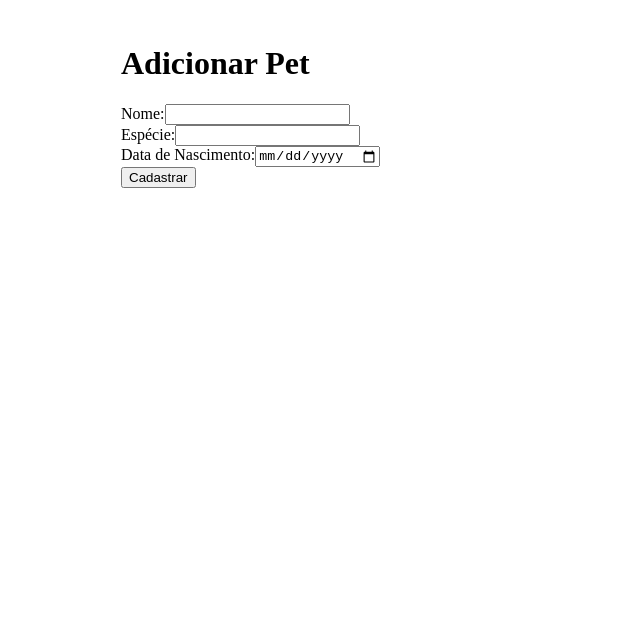
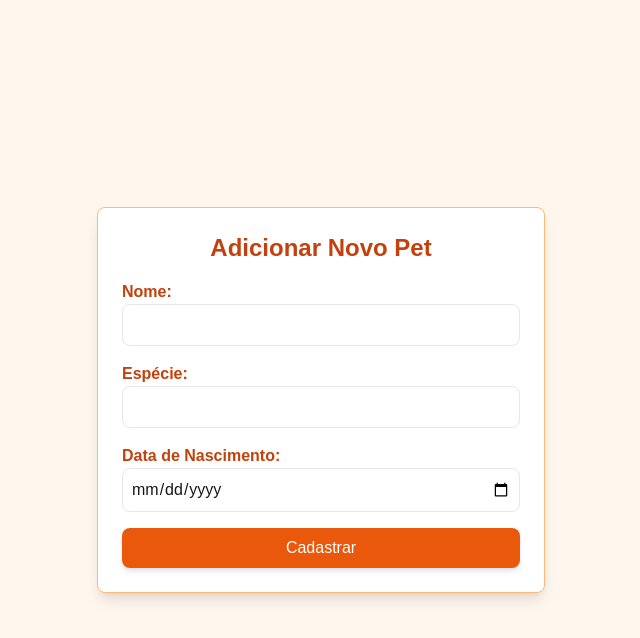
Before and after one commit to mthalima/pet-care, a Next.js app: page /add-pet in a window 1280 px wide. Shown: the top 638 px of the page, without its empty margins (319-959 px from the left). Built offline with nearby package versions, Linux system fonts and the light colour scheme; sample sign-in values are in the browser's storage.

Commit message:
corrigido rotas protegidas pelo jwt

```diff
--- a/pages/add-pet.tsx
+++ b/pages/add-pet.tsx
@@ -1,75 +1,106 @@
-import { useState } from "react";
+import { useState, useEffect } from "react";
 import { useRouter } from "next/router";
+import "../app/globals.css";
+import { withAuth } from "../utils/authUtils";
 
 const AddPetPage = () => {
   const [name, setName] = useState("");
   const [species, setSpecies] = useState("");
   const [birthDate, setBirthDate] = useState("");
   const [error, setError] = useState("");
+  const [token, setToken] = useState<string | null>(null);
   const router = useRouter();
+
+  useEffect(() => {
+    const authToken = withAuth(router);
+    console.log("Token obtido no frontend:", authToken); // 🔍 Log do token no console
+    setToken(authToken);
+  }, [router]);
 
   const handleSubmit = async (e: React.FormEvent) => {
     e.preventDefault();
     setError("");
+
+    if (!token) {
+      setError("Você precisa estar autenticado para adicionar um pet.");
+      return;
+    }
 
     try {
       const response = await fetch("/api/pets", {
         method: "POST",
         headers: {
           "Content-Type": "application/json",
+          Authorization: `Bearer ${token}`, //Token agora é obtido corretamente
         },
-        body: JSON.stringify({
-          name,
-          species,
-          birthDate,
-        }),
+        body: JSON.stringify({ name, species, birthDate }),
       });
 
       if (response.ok) {
-        router.push("/home"); // Redireciona para a Home após sucesso
+        router.push("/home"); //Redireciona após sucesso
       } else {
         const { message } = await response.json();
         setError(message || "Erro ao cadastrar pet.");
       }
     } catch (err) {
-      console.error(err);
+      console.error("Erro ao conectar com o servidor:", err);
       setError("Erro ao conectar com o servidor.");
     }
   };
 
   return (
-    <div style={{ maxWidth: "400px", margin: "0 auto", padding: "1rem" }}>
-      <h1>Adicionar Pet</h1>
-      {error && <p style={{ color: "red" }}>{error}</p>}
-      <form onSubmit={handleSubmit}>
+    <div className="min-h-screen flex items-center justify-center bg-orange-50">
+      <div className="bg-white shadow-lg rounded-lg p-6 w-full max-w-md border border-orange-300">
+        <h1 className="text-2xl font-bold text-orange-700 text-center mb-4">
+          Adicionar Novo Pet
+        </h1>
+        {error && (
+          <p className="text-red-600 text-center bg-red-100 p-2 rounded mb-4">
+            {error}
+          </p>
+        )}
+        <form onSubmit={handleSubmit} className="space-y-4">
           <div>
-          <label>Nome:</label>
+            <label className="block text-orange-700 font-semibold">Nome:</label>
             <input
               type="text"
               value={name}
               onChange={(e) => setName(e.target.value)}
               required
+              className="w-full p-2 border rounded-lg focus:outline-none focus:ring-2 focus:ring-orange-500"
             />
           </div>
           <div>
-          <label>Espécie:</label>
+            <label className="block text-orange-700 font-semibold">
+              Espécie:
+            </label>
             <input
               type="text"
               value={species}
               onChange={(e) => setSpecies(e.target.value)}
               required
+              className="w-full p-2 border rounded-lg focus:outline-none focus:ring-2 focus:ring-orange-500"
             />
           </div>
           <div>
-          <label>Data de Nascimento:</label>
+            <label className="block text-orange-700 font-semibold">
+              Data de Nascimento:
+            </label>
             <input
               type="date"
               value={birthDate}
               onChange={(e) => setBirthDate(e.target.value)}
+              className="w-full p-2 border rounded-lg focus:outline-none focus:ring-2 focus:ring-orange-500"
             />
           </div>
-        <button type="submit">Cadastrar</button>
+          <button
+            type="submit"
+            className="w-full bg-orange-600 text-white py-2 rounded-lg shadow-md hover:bg-orange-700 transition"
+          >
+            Cadastrar
+          </button>
         </form>
+      </div>
     </div>
   );
 };
--- a/pages/api/pets.ts
+++ b/pages/api/pets.ts
@@ -1,25 +1,18 @@
 import { NextApiRequest, NextApiResponse } from "next";
 import { PrismaClient } from "@prisma/client";
-import jwt from "jsonwebtoken";
+import { verifyToken } from "../../utils/auth";
 
 const prisma = new PrismaClient();
-const SECRET_KEY = process.env.SECRET_KEY || "sua_chave_secreta";
 
 export default async function handler(
   req: NextApiRequest,
   res: NextApiResponse
 ) {
   if (req.method === "POST") {
-    const token = req.cookies.token; // Supondo que o token JWT esteja armazenado nos cookies
-
-    if (!token) {
-      return res.status(401).json({ message: "Usuário não autenticado." });
-    }
-
     try {
-      // Verifique e decodifique o token JWT
-      const decoded: any = jwt.verify(token, SECRET_KEY);
-      const { id: ownerId } = decoded;
+      const authHeader = req.headers.authorization;
+      console.log("Token recebido no backend:", authHeader);
+      const ownerId = verifyToken(req); // Verifica a autenticação
 
       const { name, species, birthDate } = req.body;
 
@@ -39,9 +32,9 @@ export default async function handler(
       });
 
       return res.status(201).json(pet);
-    } catch (error) {
-      console.error(error);
-      return res.status(500).json({ message: "Erro ao cadastrar pet." });
+    } catch (error: any) {
+      console.error("Erro na autenticação:", error.message);
+      return res.status(401).json({ message: error.message });
     } finally {
       await prisma.$disconnect();
     }
--- a/pages/profile/[id].tsx
+++ b/pages/profile/[id].tsx
@@ -25,16 +25,12 @@ const ProfilePage = () => {
   const [error, setError] = useState<string | null>(null);
 
   useEffect(() => {
-    if (!id) {
-      // Aguarda até que o `id` esteja disponível
-      return;
-    }
+    if (!id) return;
 
     const fetchUserData = async () => {
-      const token = withAuth(router); // Verifica autenticação
+      const token = withAuth(router);
 
       if (!token) {
-        console.error("Token de autenticação não encontrado");
         setError("Você precisa estar autenticado para acessar esta página.");
         setLoading(false);
         return;
@@ -42,9 +38,7 @@ const ProfilePage = () => {
 
       try {
         const response = await fetch(`/api/profile/${id}`, {
-          headers: {
-            Authorization: `Bearer ${token}`,
-          },
+          headers: { Authorization: `Bearer ${token}` },
         });
 
         if (!response.ok) {
@@ -53,10 +47,8 @@ const ProfilePage = () => {
         }
 
         const data = await response.json();
-        console.log("Dados do usuário carregados:", data);
-        setUser(data); // Atualiza o estado com os dados do usuário
+        setUser(data);
       } catch (err: any) {
-        console.error("Erro ao buscar dados do usuário:", err);
         setError(err.message || "Erro ao carregar os dados do perfil.");
       } finally {
         setLoading(false);
@@ -99,6 +91,14 @@ const ProfilePage = () => {
         <h2 className="text-2xl font-semibold text-orange-600 mb-4">
           Meus Pets
         </h2>
+
+        <button
+          onClick={() => router.push("/add-pet")}
+          className="mb-6 px-4 py-2 bg-orange-600 text-white rounded-lg shadow-md hover:bg-orange-700 transition"
+        >
+          Adicionar Novo Pet
+        </button>
+
         <div className="grid grid-cols-1 md:grid-cols-2 lg:grid-cols-3 gap-6">
           {user.pets.map((pet) => (
             <div
--- /dev/null
+++ b/utils/auth.ts
@@ -0,0 +1,21 @@
+import { NextApiRequest } from "next";
+import jwt from "jsonwebtoken";
+
+const SECRET_KEY = process.env.SECRET_KEY || "sua_chave_secreta";
+
+export const verifyToken = (req: NextApiRequest) => {
+  const authHeader = req.headers.authorization;
+
+  if (!authHeader || !authHeader.startsWith("Bearer ")) {
+    throw new Error("Usuário não autenticado.");
+  }
+
+  const token = authHeader.split(" ")[1];
+  const decoded: any = jwt.verify(token, SECRET_KEY);
+
+  if (!decoded.id) {
+    throw new Error("Token inválido.");
+  }
+
+  return decoded.id; // Retorna o ID do usuário autenticado
+};
```
Also changed, not shown: middleware.ts (added, +39 -0 lines). Lines whose indentation alone changed are shown as unchanged.
